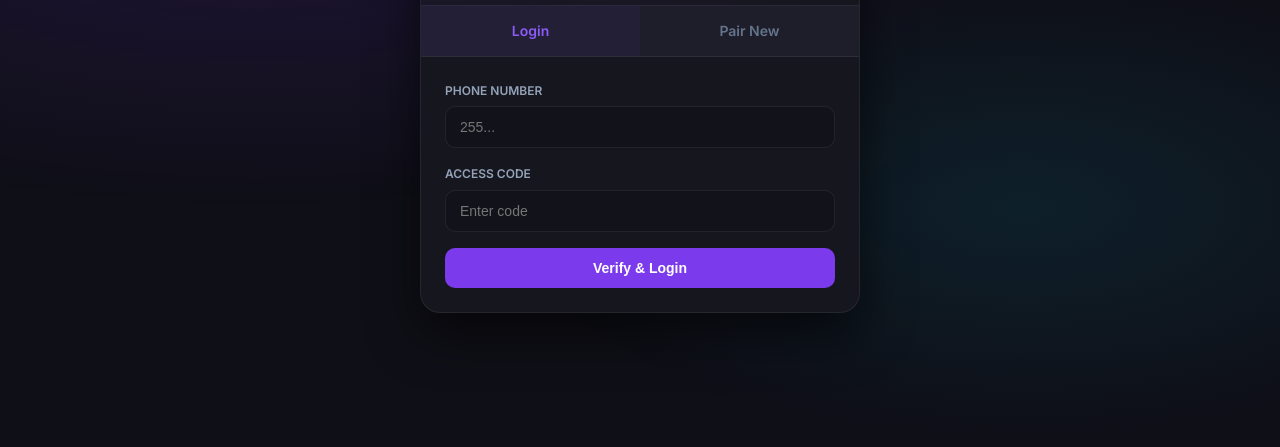
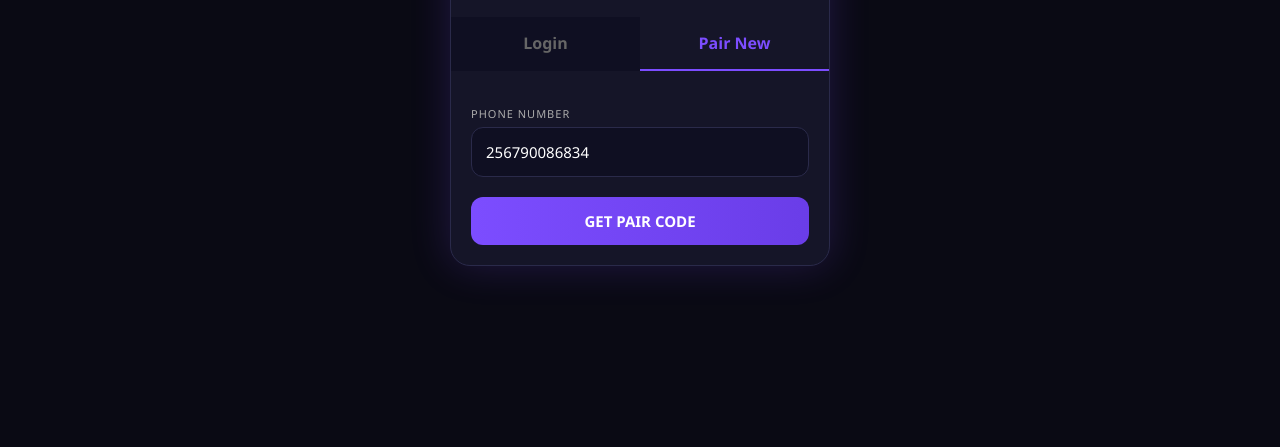
Before and after one commit to matsken256-boop/BREAKER-ULTRA-MD, a website: page Resources/Web/index.html in a window 1280 px wide. Shown: the part 353-800 px from the top of the page. Drawn offline with Linux system fonts and the light colour scheme.

Commit message:
Update index.html

```diff
--- a/Resources/Web/index.html
+++ b/Resources/Web/index.html
@@ -1,183 +1,110 @@
 <!DOCTYPE html>
 <html lang="en">
 <head>
-  <meta charset="UTF-8">
-  <meta name="viewport" content="width=device-width, initial-scale=1.0">
-  <meta name="theme-color" content="#1a1a2e">
-  <meta name="description" content="Breaker XMD - PRO Control Panel">
-  <title>Breaker XMD - Control Panel</title>
-  <link rel="preconnect" href="https://fonts.googleapis.com">
-  <link rel="preconnect" href="https://fonts.gstatic.com" crossorigin>
-  <link href="https://fonts.googleapis.com/css2?family=Inter:wght@400;600;800&display=swap" rel="stylesheet">
+<meta charset="UTF-8">
+<meta name="viewport" content="width=device-width, initial-scale=1.0">
+<title>BREAKER ULTRA-MD v2.7.0</title>
 <style>
-  :root {
-    --brand: #7c3aed;
-    --brand-dark: #6d28d9;
-    --brand-light: #8b5cf6;
-    --brand-faint: rgba(124,58,237,0.1);
-    --accent: #06b6d4;
-    --success: #10b981;
-    --error: #ef4444;
-    --warning: #f59e0b;
-    --info: #3b82f6;
-    --bg: #0f0f17;
-    --bg-card: #16161f;
-    --bg-elevated: #1e1e2b;
-    --bg-input: #12121a;
-    --text-primary: #f1f5f9;
-    --text-secondary: #94a3b8;
-    --text-muted: #64748b;
-    --border: rgba(255,255,255,0.07);
-    --border-focus: rgba(124,58,237,0.5);
-    --border-hover: rgba(255,255,255,0.12);
-    --shadow-sm: 0 1px 3px rgba(0,0,0,0.4);
-    --shadow-md: 0 4px 12px rgba(0,0,0,0.4);
-    --shadow-lg: 0 10px 30px rgba(0,0,0,0.5);
-    --shadow-xl: 0 20px 50px rgba(0,0,0,0.6);
-    --radius-sm: 6px;
-    --radius-md: 10px;
-    --radius-lg: 14px;
-    --radius-xl: 20px;
-    --transition: all 0.2s cubic-bezier(0.4,0,0.2,1);
-  }
-  *, *::before, *::after { margin:0; padding:0; box-sizing:border-box; }
-  html { scroll-behavior:smooth; }
-  body {
-    font-family:'Inter',-apple-system,BlinkMacSystemFont,sans-serif;
-    background: var(--bg);
-    min-height: 100vh;
-    color: var(--text-primary);
-    line-height: 1.6;
-    -webkit-font-smoothing: antialiased;
-    overflow-x: hidden;
-  }
-  .ambient {
-    position: fixed; inset: 0; pointer-events: none;
-    background:
-      radial-gradient(ellipse 60% 40% at 20% 30%, rgba(124,58,237,0.15), transparent),
-      radial-gradient(ellipse 40% 30% at 80% 70%, rgba(6,182,212,0.1), transparent);
-  }
-  .hidden { display: none !important; }
-  .page {
-    position: relative; z-index: 1;
-    min-height: 100vh;
-    display: flex;
-    align-items: center;
-    justify-content: center;
-    padding: 24px 16px;
-  }
-  .auth-shell {
-    width: 100%;
-    max-width: 440px;
-    background: var(--bg-card);
-    border: 1px solid var(--border);
-    border-radius: var(--radius-xl);
-    box-shadow: var(--shadow-xl);
-    overflow: hidden;
-    animation: fadeUp 0.5s cubic-bezier(0.4,0,0.2,1);
-  }
-  @keyframes fadeUp {
-    from { opacity:0; transform:translateY(20px); }
-    to { opacity:1; transform:translateY(0); }
-  }
-  .brand-header {
-    text-align: center;
-    padding: 40px 32px 28px;
-    border-bottom: 1px solid var(--border);
-    background: linear-gradient(160deg, rgba(124,58,237,0.08), transparent);
-  }
-  .brand-logo {
-    width: 72px; height: 72px;
-    margin: 0 auto 16px;
-    background: linear-gradient(135deg, var(--brand), var(--accent));
-    border-radius: 50%;
-    display: flex; align-items: center; justify-content: center;
-    font-size: 30px;
-    box-shadow: 0 0 30px rgba(124,58,237,0.3);
-  }
-  .brand-name {
-    font-size: 26px; font-weight: 800; letter-spacing: -0.5px;
-    background: linear-gradient(135deg, var(--brand-light), var(--accent));
-    -webkit-background-clip: text; -webkit-text-fill-color: transparent;
-  }
-  .brand-sub { color: var(--text-muted); font-size: 13px; margin-top:4px; }
-  .nav-tabs { display: flex; background: var(--bg-elevated); border-bottom:1px solid var(--border); }
-  .nav-tab {
-    flex:1; padding:14px; text-align:center; font-size:14px; font-weight:600;
-    color: var(--text-muted); cursor:pointer; transition: var(--transition); position:relative; user-select:none;
-  }
-  .nav-tab:hover { color: var(--text-secondary); }
-  .nav-tab.active { color: var(--brand-light); background: rgba(124,58,237,0.06); }
-  .tab-content { padding:24px; }
-  .form-group { margin-bottom:16px; }
-  .form-label { display:block; font-size:12px; font-weight:600; color:var(--text-secondary); margin-bottom:6px; text-transform:uppercase; }
-  .form-input {
-    width:100%; padding:12px 14px; background:var(--bg-input); border:1px solid var(--border);
-    border-radius:var(--radius-md); color:var(--text-primary); font-size:14px; transition:var(--transition);
-  }
-  .form-input:focus { outline:none; border-color:var(--border-focus); }
-  .btn { width:100%; padding:12px; border:none; border-radius:var(--radius-md); font-weight:600; font-size:14px; cursor:pointer; transition:var(--transition); }
-  .btn-primary { background:var(--brand); color:white; }
-  .btn-primary:hover { background:var(--brand-dark); }
-  .btn-secondary { background:var(--bg-elevated); color:var(--text-primary); border:1px solid var(--border); }
-  .alert { padding:12px; border-radius:var(--radius-md); font-size:13px; margin-bottom:16px; }
-  .alert-error { background:rgba(239,68,68,0.1); border:1px solid rgba(239,68,68,0.2); color:var(--error); }
-  .alert-success { background:rgba(16,185,129,0.1); border:1px solid rgba(16,185,129,0.2); color:var(--success); }
-  .code { font-size:28px; font-weight:800; text-align:center; letter-spacing:4px; padding:16px; background:var(--bg-input); border-radius:var(--radius-md); margin:12px 0; }
-  .loading { text-align:center; padding:20px; color:var(--text-muted); }
-  .spinner { width:24px; height:24px; border:2px solid var(--border); border-top-color:var(--brand); border-radius:50%; animation:spin 0.8s linear infinite; margin:0 auto 10px; }
-  @keyframes spin { to { transform:rotate(360deg); } }
-  .session-card { display:flex; justify-content:space-between; align-items:center; padding:14px; background:var(--bg-input); border:1px solid var(--border); border-radius:var(--radius-md); margin-bottom:8px; }
-  .online { color:var(--success); font-size:12px; font-weight:700; }
-  .offline { color:var(--text-muted); font-size:12px; }
+*{margin:0;padding:0;box-sizing:border-box;font-family:'Segoe UI',sans-serif}
+body{background:#0a0a14;color:#fff;display:flex;justify-content:center;align-items:center;min-height:100vh;padding:20px}
+.card{width:100%;max-width:380px;background:#151528;border-radius:20px;overflow:hidden;border:1px solid #2a2a4a;box-shadow:0 0 40px rgba(124,77,255,0.2)}
+.header{text-align:center;padding:30px 20px 20px}
+.logo{width:70px;height:70px;background:linear-gradient(135deg,#7c4dff,#00e5ff);border-radius:50%;display:flex;justify-content:center;align-items:center;margin:0 auto 15px;font-size:35px}
+h1{font-size:22px;background:linear-gradient(90deg,#7c4dff,#00e5ff);-webkit-background-clip:text;-webkit-text-fill-color:transparent;font-weight:800}
+.sub{font-size:12px;color:#888;margin-top:5px}
+.tabs{display:flex;background:#0f0f22}
+.tab{flex:1;padding:15px;text-align:center;cursor:pointer;font-weight:600;color:#666;transition:0.3s;border-bottom:2px solid transparent}
+.tab.active{color:#7c4dff;border-bottom:2px solid #7c4dff;background:#151528}
+.content{padding:20px}
+.label{font-size:11px;color:#aaa;margin:15px 0 6px;display:block;letter-spacing:1px}
+input{width:100%;padding:14px;background:#0f0f22;border:1px solid #2a2a4a;border-radius:12px;color:#fff;outline:none;font-size:15px}
+input:focus{border-color:#7c4dff}
+.btn{width:100%;padding:14px;margin-top:20px;background:linear-gradient(90deg,#7c4dff,#6a3de8);border:none;border-radius:12px;color:#fff;font-weight:700;font-size:15px;cursor:pointer}
+.btn:active{transform:scale(0.98)}
+#codeBox{display:none;margin-top:20px;background:#0f0f22;border:1px dashed #7c4dff;padding:15px;border-radius:12px;text-align:center}
+.code{font-size:26px;letter-spacing:4px;font-weight:800;color:#00e5ff;margin:10px 0}
+.small{font-size:11px;color:#888}
 </style>
 </head>
 <body>
-<div class="ambient"></div>
-<div class="page">
-  <div class="auth-shell">
-    <div class="brand-header">
-      <div class="brand-logo">⚡</div>
-      <div class="brand-name">BREAKER XMD</div>
-      <div class="brand-sub">PRO Pair Panel • No Games</div>
-    </div>
-
-    <div id="authNav" class="nav-tabs">
-      <div id="loginTabBtn" class="nav-tab active">Login</div>
-      <div id="registerTabBtn" class="nav-tab">Pair New</div>
-    </div>
-
-    <!-- LOGIN -->
-    <div id="loginForm" class="tab-content">
-      <div id="loginAlert" class="hidden"></div>
-      <div class="form-group"><label class="form-label">Phone Number</label><input id="loginPhone" class="form-input" placeholder="255..."></div>
-      <div class="form-group" id="accessCodeGroup"><label class="form-label">Access Code</label><input id="accessCode" class="form-input" placeholder="Enter code"></div>
-      <button id="verifyCodeBtn" class="btn btn-primary">Verify & Login</button>
-      <div id="pairCodeBox" class="hidden"></div>
-    </div>
-
-    <!-- PAIR -->
-    <div id="registerForm" class="tab-content hidden">
-      <div id="registerAlert" class="hidden"></div>
-      <div class="form-group"><label class="form-label">Phone to Pair</label><input id="pairPhone" class="form-input" placeholder="255..."></div>
-      <div class="form-group"><label class="form-label">Master Password</label><input id="masterPassword" type="password" class="form-input" placeholder="••••••••"></div>
-      <button class="btn btn-primary">Request Pair Code</button>
-    </div>
-
-    <!-- SETTINGS - PRO ONLY, NO GAMES, NO LEADERBOARD -->
-    <div id="settingsDashboard" class="hidden">
-      <div class="tab-content">
-        <h3 style="margin-bottom:12px;">Your Sessions</h3>
-        <div id="sessionInfo" class="loading"><div class="spinner"></div><p>Loading...</p></div>
-        <div id="settingsContainer"></div>
-        <div style="margin-top:16px;"><button onclick="logout()" class="btn btn-secondary">Logout</button></div>
+<div class="card">
+  <div class="header">
+    <div class="logo">⚡</div>
+    <h1>BREAKER ULTRA-MD</h1>
+    <div class="sub">v2.7.0 BOX LOCKED • PRO Pair Panel</div>
+  </div>
+  <div class="tabs">
+    <div class="tab" id="tab-login" onclick="switchTab('login')">Login</div>
+    <div class="tab active" id="tab-pair" onclick="switchTab('pair')">Pair New</div>
+  </div>
+  <div class="content">
+    <!-- PAIR TAB -->
+    <div id="pair-sec">
+      <label class="label">PHONE NUMBER</label>
+      <input id="phone" placeholder="2567..." value="256790086834">
+      <button class="btn" onclick="getCode()">GET PAIR CODE</button>
+      <div id="codeBox">
+        <div class="small">YOUR PAIR CODE</div>
+        <div class="code" id="pairCode">---- ----</div>
+        <div class="small">WhatsApp > Linked Devices > Link with phone number</div>
+        <div class="small" style="margin-top:8px;color:#7c4dff" id="timer"></div>
       </div>
     </div>
-
+    <!-- LOGIN TAB -->
+    <div id="login-sec" style="display:none">
+      <label class="label">PHONE NUMBER</label>
+      <input id="phone2" placeholder="2567...">
+      <label class="label">ACCESS CODE</label>
+      <input id="access" placeholder="Enter code (Master: Breaker)">
+      <button class="btn" onclick="verifyLogin()">Verify & Login</button>
+      <div class="small" style="text-align:center;margin-top:12px">Master Password: <b style="color:#fff">Breaker</b></div>
+    </div>
   </div>
 </div>
-
-<div id="sessionOwnerName" class="hidden"></div>
-<script src="app.js"></script>
+<script>
+function switchTab(t){
+  document.getElementById('tab-login').classList.toggle('active', t==='login');
+  document.getElementById('tab-pair').classList.toggle('active', t==='pair');
+  document.getElementById('pair-sec').style.display = t==='pair' ? 'block' : 'none';
+  document.getElementById('login-sec').style.display = t==='login' ? 'block' : 'none';
+}
+async function getCode(){
+  const num = document.getElementById('phone').value.trim();
+  if(!num) return alert('Enter number');
+  document.getElementById('codeBox').style.display='block';
+  document.getElementById('pairCode').innerText='Loading...';
+  const endpoints = [`/code?number=${num}`, `/pair?number=${num}`, `/api/pair?number=${num}`, `/requestPairCode?number=${num}`];
+  for(let url of endpoints){
+    try{
+      const res = await fetch(url);
+      const data = await res.json().catch(()=>res.text());
+      const code = data.code || data.pairCode || data.pair_code || data;
+      if(code && String(code).length>=4){
+        document.getElementById('pairCode').innerText=code.code||code;
+        startTimer();
+        return;
+      }
+    }catch(e){}
+  }
+  document.getElementById('pairCode').innerText='Check Console Logs';
+}
+function startTimer(){
+  let s=300;
+  const el=document.getElementById('timer');
+  setInterval(()=>{s--; el.innerText=`Expires in ${Math.floor(s/60)}:${String(s%60).padStart(2,'0')}`; if(s<=0) el.innerText='Expired - Get New Code';},1000);
+}
+async function verifyLogin(){
+  const number=document.getElementById('phone2').value||document.getElementById('phone').value;
+  const code=document.getElementById('access').value;
+  if(code==='Breaker' || code==='BREAKER' || code.length>=4){
+    alert('Access Granted! Now go to Pair New to get code');
+    switchTab('pair');
+  } else {
+    alert('Invalid Access Code! Use Master: Breaker');
+  }
+}
+// default pair tab active
+switchTab('pair');
+</script>
 </body>
 </html>
```
